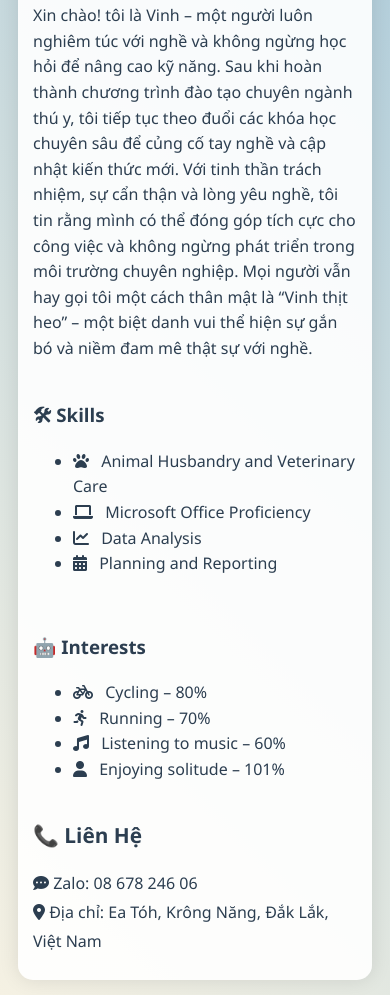
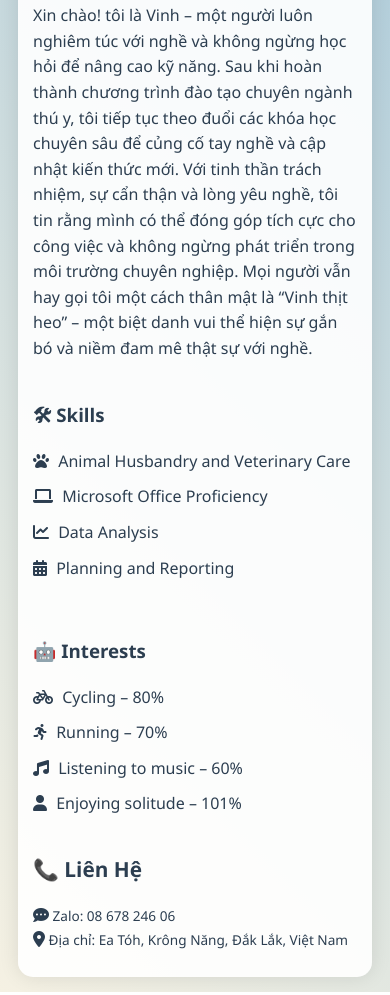
Before and after one commit to Vinh-Hotline/Vinh-Hotline.github.io, a plain HTML site: page index.html in a window 390 px wide. Shown: the part 369-1364 px from the top of the page. Drawn offline with Linux system fonts and the light colour scheme.

Commit message:
Update index.html

```diff
--- a/index.html
+++ b/index.html
@@ -81,9 +81,12 @@
             margin: 20px 0;
         }
 
-        /* Thêm khoảng cách giữa icon và chữ */
         .skills-container li i {
             margin-right: 10px;
+        }
+
+        .skills-container li {
+            margin-bottom: 10px; /* Thêm khoảng cách giữa các mục */
         }
 
         .contact-info p {
@@ -91,12 +94,16 @@
             line-height: 1.8;
         }
 
+        ul {
+            list-style-type: none; /* Xóa bullet points */
+            padding-left: 0; /* Xóa padding mặc định */
+        }
+
         @keyframes fadeIn {
             from { opacity: 0; }
             to { opacity: 1; }
         }
 
-        /* Điều chỉnh cho các kích thước màn hình */
         @media (max-width: 992px) {
             .container { max-width: 90%; padding: 25px; }
             .profile-img { width: 180px; height: 180px; }
@@ -114,16 +121,18 @@
             h1 { font-size: 1.5rem; }
             h2 { font-size: 1.3rem; }
             .social-links a { font-size: 1.8em; }
+            .skills-container li i { margin-right: 8px; }
+            .contact-info p { font-size: 0.9rem; }
+            .contact-info i { font-size: 1.2rem; }
         }
 
         @media (max-width: 400px) {
             .container { padding: 15px; }
             h1 { font-size: 1.3rem; }
             .social-links a { font-size: 1.5em; }
-            /* Giảm khoảng cách trên màn hình rất nhỏ nếu cần */
-            .skills-container li i {
-                margin-right: 8px;
-            }
+            .skills-container li i { margin-right: 5px; }
+            .contact-info p { font-size: 0.85rem; }
+            .contact-info i { font-size: 1rem; }
         }
 
         .running-pig {
```
